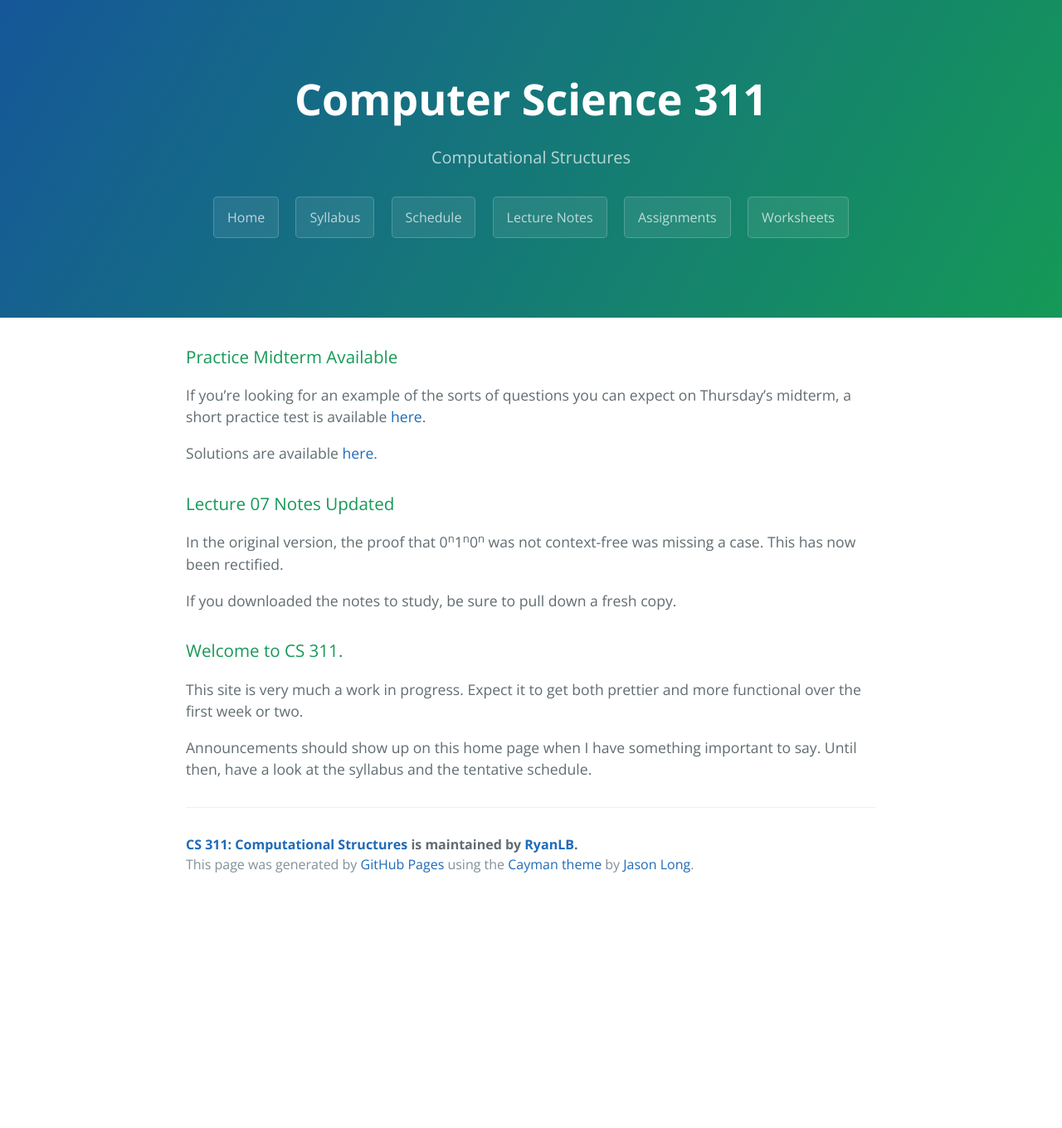
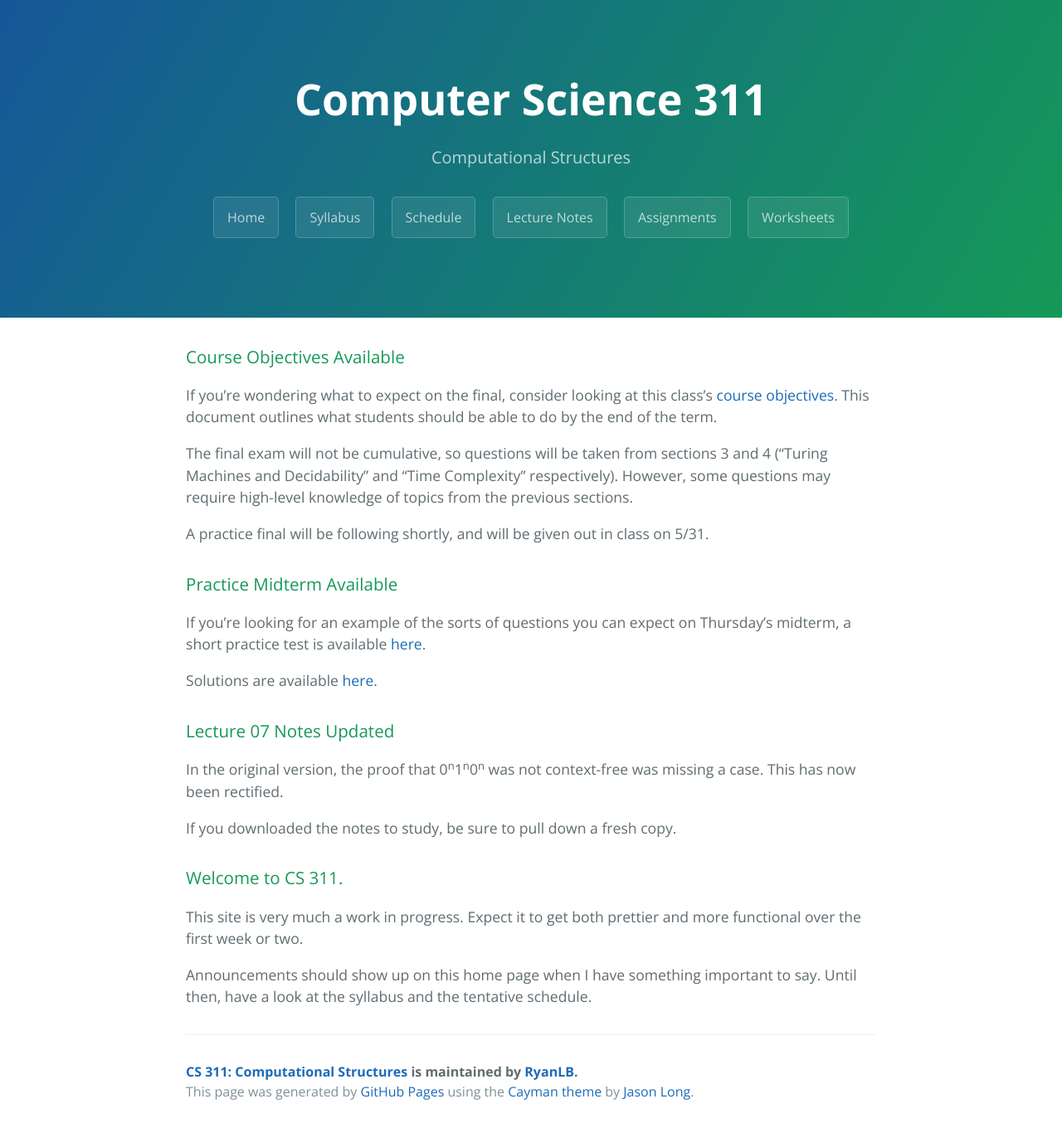
Before and after one commit to RyanLB/CS311, a Jekyll site: the page built from index.md, in a window 1280 px wide. Shown: the whole page at 83% size. Built offline with Jekyll 4.4.1, drawn with Linux system fonts in a browser that asks for light colours; before the commit the page ends 1086 px from its top, so only the background shows below that.

Commit message:
Add course objectives

```diff
--- a/_data/schedule.json
+++ b/_data/schedule.json
@@ -116,7 +116,7 @@
     {
       "tuesday": {
         "date": "05/31",
-        "topic": "TBD"
+        "topic": "Practice Final Exam"
       },
       "thursday": {
         "date": "06/02",
--- a/index.md
+++ b/index.md
@@ -3,6 +3,14 @@ title: "Computer Science 311"
 tagline: "Computational Structures"
 layout: default
 ---
+
+### Course Objectives Available
+
+If you're wondering what to expect on the final, consider looking at this class's [course objectives]({{ site.github.url }}{{ "/Computer Science 311 Course Objectives.pdf" | uri_encode }}). This document outlines what students should be able to do by the end of the term.
+
+The final exam will not be cumulative, so questions will be taken from sections 3 and 4 ("Turing Machines and Decidability" and "Time Complexity" respectively). However, some questions may require high-level knowledge of topics from the previous sections.
+
+A practice final will be following shortly, and will be given out in class on 5/31.
 
 ### Practice Midterm Available
 
```
Also changed, not shown: 1 other file.
